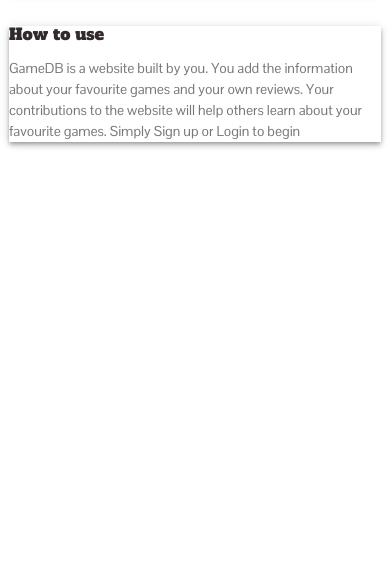
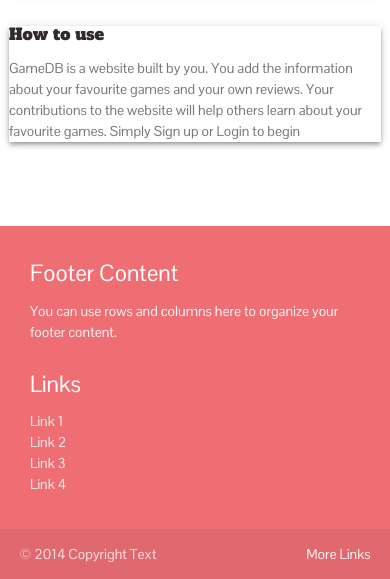
Before and after one commit to aidant842/MilestoneProject3, a Flask app: page /about in a window 390 px wide. Shown: the part 470-1049 px from the top of the page. Before the commit the page ends 618 px from the top, so only its background shows below. Run offline with Flask 2, Linux system fonts and the light colour scheme; data that the repository does not hold is empty; some libraries are stand-ins or nearby versions.

Commit message:
Added a footer re-wrote home page due to responsiveness issues on large screens added a variable in home_page route, and an if statement in base.html so footer doesn't show on lading page

```diff
--- a/app.py
+++ b/app.py
@@ -34,7 +34,7 @@ def internal_error(error):
 @app.route('/')
 @app.route('/home_page')
 def home_page():
-    return render_template('index.html')
+    return render_template('index.html', is_index=True)
 
 @app.route('/about')
 def about():
@@ -60,7 +60,6 @@ def search():
     result = games.find(query)
     if result.count() <= 0:
         flash('No results found, please try again')
-
     #return dumps(result)
     #return dumps(mongo.db.games.find({'genre_name': 'Adventure'}))
 
@@ -89,7 +88,7 @@ def login():
         if user_login:
             if check_password_hash(user_login['password'], request.form.get('password')):
                 session['username'] = request.form.get('username')
-                flash('Welcome back' + session['username'])
+                flash('Welcome back ' + session['username'])
                 return redirect(url_for('home_page'))
             flash('Invalid credentials')
     return render_template('login.html')
--- a/static/css/style.css
+++ b/static/css/style.css
@@ -5,6 +5,10 @@
 body {
   font-family: "Pontano Sans", sans-serif;
   color: white;
+}
+
+footer{
+    margin-top: 5rem;
 }
 
 .logo-db,
@@ -23,6 +27,10 @@ button {
 
 .hidden{
     display: none;
+}
+
+.test{
+    background-color: #312a2a;
 }
 
 .btn-floating, .btn-floating:focus, .btn-floating:hover{
@@ -76,8 +84,11 @@ div.review-container p::first-letter{
  {
   background-image: url(/static/images/background.png);
   background-repeat: no-repeat;
-  background-size: auto;
-}
+  background-size: 100% 100%;
+  background-attachment: fixed;
+ }
+
+
 
 .games-bg {
   background-image: url(/static/images/back.jpg);
@@ -92,11 +103,8 @@ div.review-container p::first-letter{
 .game-bg {
   background-image: url(/static/images/game-bg.jpg);
   background-repeat: no-repeat;
-  background-size: cover;
-  position: absolute;
-  top: 0;
-  height: 100%;
-  width: 100%;
+  background-size: 100% 100%;
+  background-attachment: fixed;
 }
 
 .addGame-bg{
@@ -206,7 +214,7 @@ nav ul a.btn {
   font-family: "Alfa Slab One", cursive;
   text-shadow: 5px 5px 1.2rem rgba(0, 0, 0, 0.8);
   text-align: center;
-  margin-top: 10rem;
+  margin-top: 15rem;
 }
 
 .landing-buttons {
@@ -223,13 +231,14 @@ nav ul a.btn {
   background-color: rgb(224, 58, 119);
 }
 
-.container.landing-container {
+.landing-container {
   text-align: center;
-  width: 60%;
+  height: 15vh;
 }
 
 .landing-paragraph {
   text-shadow: 5px 5px 1.2rem rgba(0, 0, 0, 0.8);
+  text-align: center;
 }
 
 /* ------------------------------------------------------*/
--- a/templates/base.html
+++ b/templates/base.html
@@ -77,7 +77,35 @@
   <body>
     {% block content %} {% endblock %}
 
-    <!--Import jQuery before materialize.js-->
+    {% if not is_index %}
+    <footer class="page-footer">
+          <div class="container">
+            <div class="row">
+              <div class="col l6 s12">
+                <h5 class="white-text">Footer Content</h5>
+                <p class="grey-text text-lighten-4">You can use rows and columns here to organize your footer content.</p>
+              </div>
+              <div class="col l4 offset-l2 s12">
+                <h5 class="white-text">Links</h5>
+                <ul>
+                  <li><a class="grey-text text-lighten-3" href="#!">Link 1</a></li>
+                  <li><a class="grey-text text-lighten-3" href="#!">Link 2</a></li>
+                  <li><a class="grey-text text-lighten-3" href="#!">Link 3</a></li>
+                  <li><a class="grey-text text-lighten-3" href="#!">Link 4</a></li>
+                </ul>
+              </div>
+            </div>
+          </div>
+          <div class="footer-copyright">
+            <div class="container">
+            © 2014 Copyright Text
+            <a class="grey-text text-lighten-4 right" href="#!">More Links</a>
+            </div>
+          </div>
+        </footer>
+        {% endif %}
+
+<!--Import jQuery before materialize.js-->
     <script
       type="text/javascript"
       src="https://code.jquery.com/jquery-3.2.1.min.js"
@@ -105,7 +133,7 @@
     </script>
 
     <script src="/static/js/toasts.js"></script>
-
     <script src="/static/js/media-buttons.js"></script>
   </body>
+
 </html>
--- a/templates/game.html
+++ b/templates/game.html
@@ -82,5 +82,4 @@
 
   </div>
 </div>
-
 {% endblock %}
```
Also changed, not shown: templates/index.html (+14 -4 lines).
